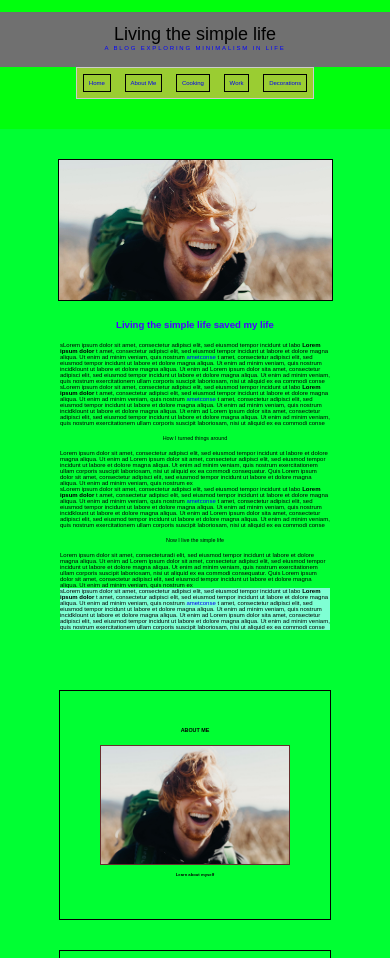
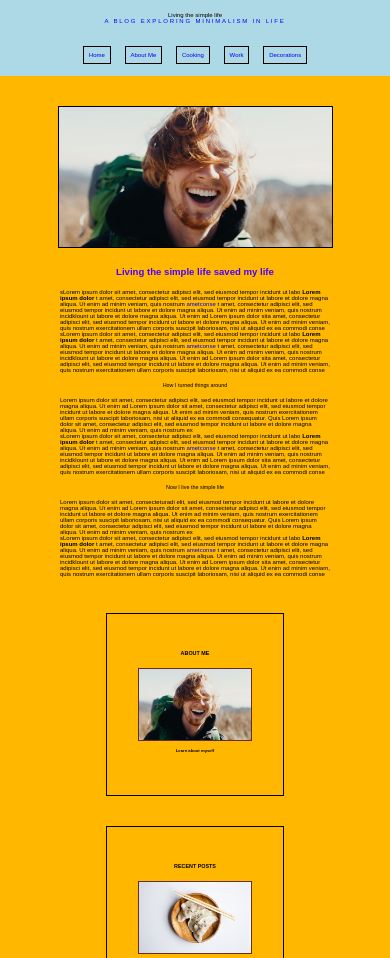
Before and after one commit to Josheir/livingsimplelife, a website: page aboutme.html in a window 390 px wide. Shown: the top 958 px of the page. Drawn offline with Linux system fonts and the light colour scheme.

Commit message:
AboutMe is done, all displays.

```diff
--- a/aboutme.css
+++ b/aboutme.css
@@ -36,7 +36,7 @@
 nav {
   /*order:1;*/
   font-size: 2rem;
-  background-color: red;
+
   width: 100%;
 }
 
@@ -47,7 +47,7 @@
   flex-direction: row;
   text-align: center;
 
-  background-color: yellow;
+
   justify-content: center;
   margin-top: 0;
 }
@@ -106,7 +106,7 @@
   padding-bottom: 5rem;
   padding-top: 2rem;
   margin-bottom: 10rem;
-  background-color: rgb(0, 255, 13);
+
 }
 
 .title {
@@ -115,7 +115,7 @@
   padding: 0px 3rem 0px 3rem;
   margin-top: 3rem;
   margin-bottom: 3rem;
-  background-color: #707070;
+
 
   margin: 0rem;
   width: 100%;
@@ -157,7 +157,7 @@
 }
 
 .main-part-of-page-title-image {
-  width: 68%;
+  width: 48%;
   height: 38rem;
   background-image: url("./images/about-me.jpg");
   background-position: center;
@@ -184,8 +184,8 @@
 .text {
   font-size: 2rem;
 
-  margin-left: 20rem;
-  margin-right: 20rem;
+  margin-left: 40rem;
+  margin-right: 40rem;
 }
 
 .text-size {
@@ -196,7 +196,7 @@
 
 
 .third-text {
-  background-color: aquamarine;
+
   margin-bottom: 6rem;
 }
 
@@ -241,7 +241,8 @@
 }
 
 .images-on-right {
-  width: 100%;
+  width: 60%;
+  margin: 0 auto;
 }
 
 
@@ -339,11 +340,13 @@
     flex-direction: column;
 
     align-items: center;
-    padding-bottom: 5rem;
+    padding-bottom: 1rem;
     margin-bottom: 5rem;
+    padding-top: 0rem;
   }
   .top-heading {
-    font-size: 3rem;
+    font-size: 2.5rem;
+
   }
 
   .entire-section {
@@ -355,6 +358,7 @@
   .main-part-of-page-title-image {
     text-align: center;
     width: 60%;
+    margin-bottom: 4rem;
   }
 
 
@@ -364,8 +368,8 @@
   }
 
   .text {
-    margin-left: 15rem;
-    margin-right: 15rem;
+    margin-left: 25rem;
+    margin-right: 25rem;
   }
   nav ul {
     font-size: medium;
@@ -388,11 +392,11 @@
   }
 
   .nav2 {
-    border: 1px solid #ccc;
+
     margin: 0;
     padding: 0;
     text-align: center;
-    background-color: yellowgreen;
+
   }
 
   .nav2 li {
@@ -422,11 +426,18 @@
 }
 
 
+@media screen and (max-width: 609px) {
 
+.text{
+  margin-left: 15rem;
+  margin-right: 15rem;
+}
+
+}
 
 @media screen and (max-width: 466px) {
   body {
-    background-color: rgb(0, 255, 51);
+    background-color: rgb(255, 183, 0);
   }
 
   /**/
@@ -441,6 +452,11 @@
     margin-right: 10rem;
   }
 
+  .third-text{
+    margin-bottom: 0%;
+    padding-bottom: 0%;
+  }
+
   .top-heading {
     font-size: 1.6rem;
   }
@@ -450,7 +466,7 @@
   }
 
   .site-title {
-    font-size: 3rem;
+    font-size: 1rem;
   }
 
   .sub-title {
@@ -475,6 +491,12 @@
     font-size: 0.9rem;
     margin-top: 1.5rem;
     margin-bottom: 1.5rem;
+  }
+
+  .images-on-right{
+
+    margin-top: -4rem;
+    padding-top: 0%;
   }
 
   .footer {
```
